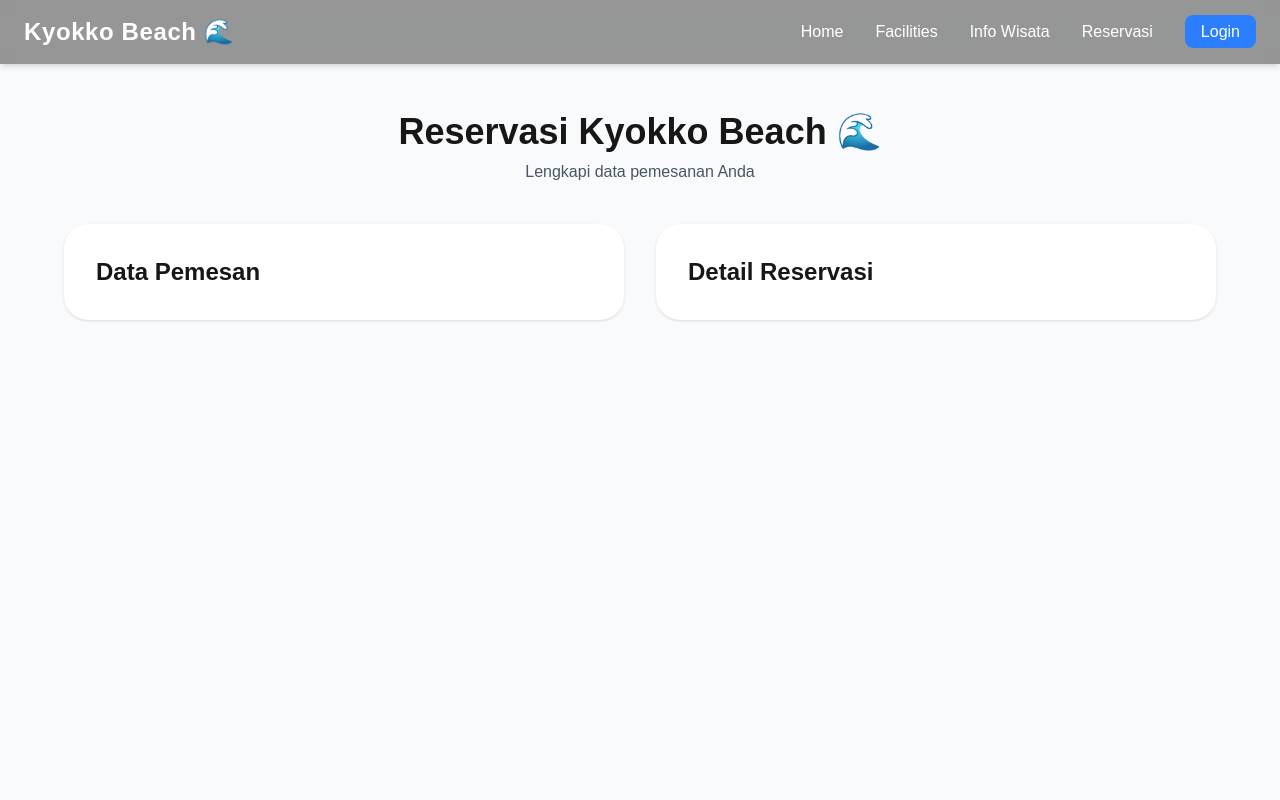
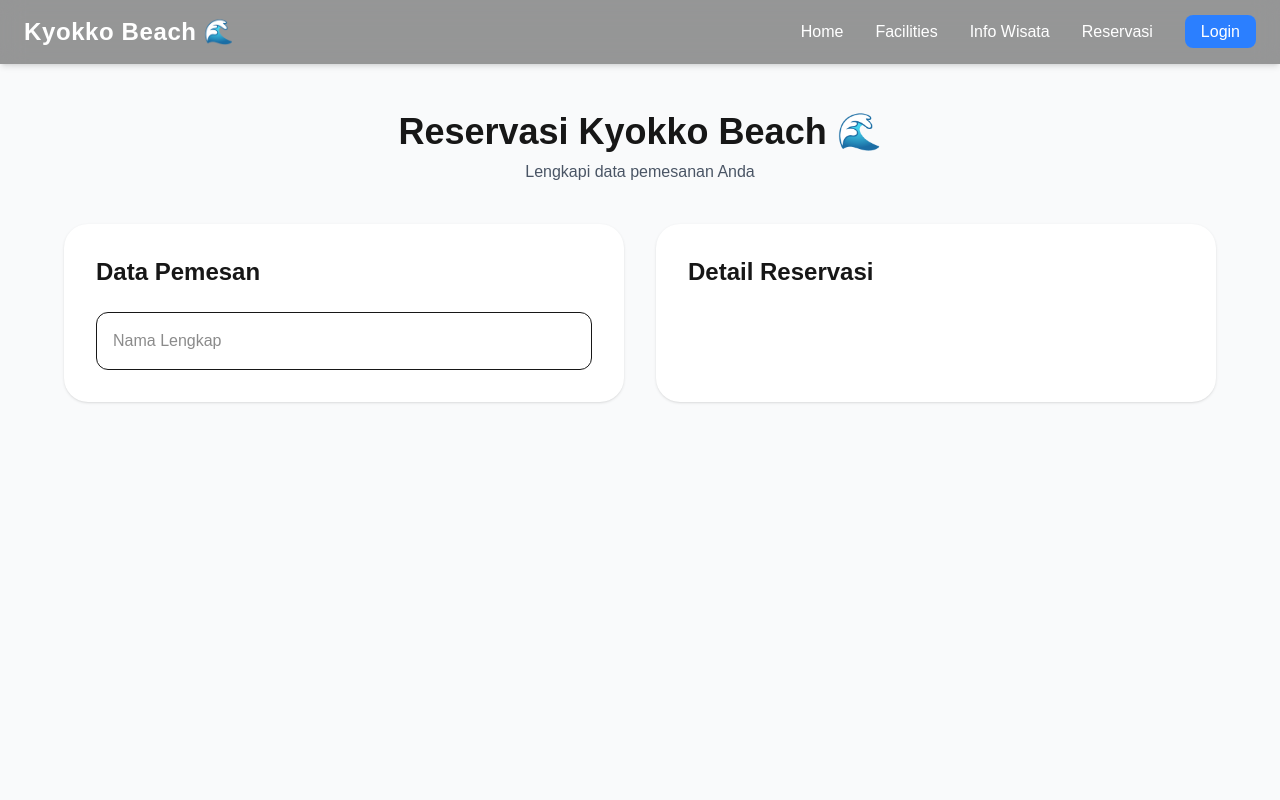
Before and after one commit to salavansaputra-cell/TA-WEB-24A-SANSAN, a Next.js app in the folder kyokko/: page /reservasi in a window 1280 px wide. Shown: the top 800 px of the page. Built offline with nearby package versions, Linux system fonts and the light colour scheme.

Commit message:
Nadia: menambahkan input nama lengkap

```diff
--- a/kyokko/app/reservasi/page.tsx
+++ b/kyokko/app/reservasi/page.tsx
@@ -20,9 +20,19 @@ export default function ReservasiPage() {
       <div className="max-w-6xl mx-auto grid lg:grid-cols-2 gap-8">
 
         <div className="bg-white rounded-3xl shadow p-8">
-          <h2 className="text-2xl font-bold">
+          <h2 className="text-2xl font-bold mb-6">
             Data Pemesan
           </h2>
+
+          <input
+            type="text"
+            placeholder="Nama Lengkap"
+            value={nama}
+            onChange={(e) =>
+              setNama(e.target.value)
+            }
+            className="w-full border rounded-xl p-4"
+          />
         </div>
 
         <div className="bg-white rounded-3xl shadow p-8">
```
